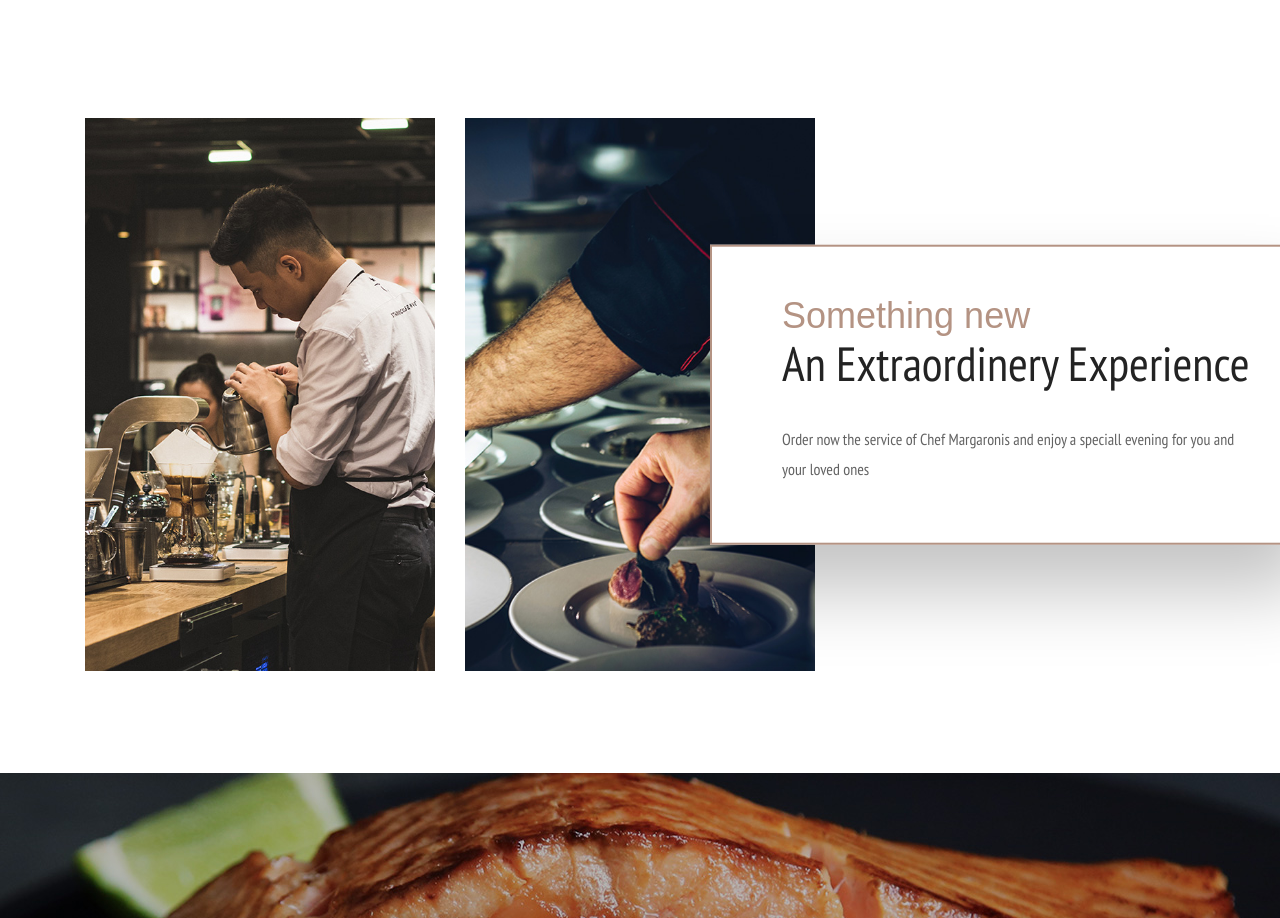
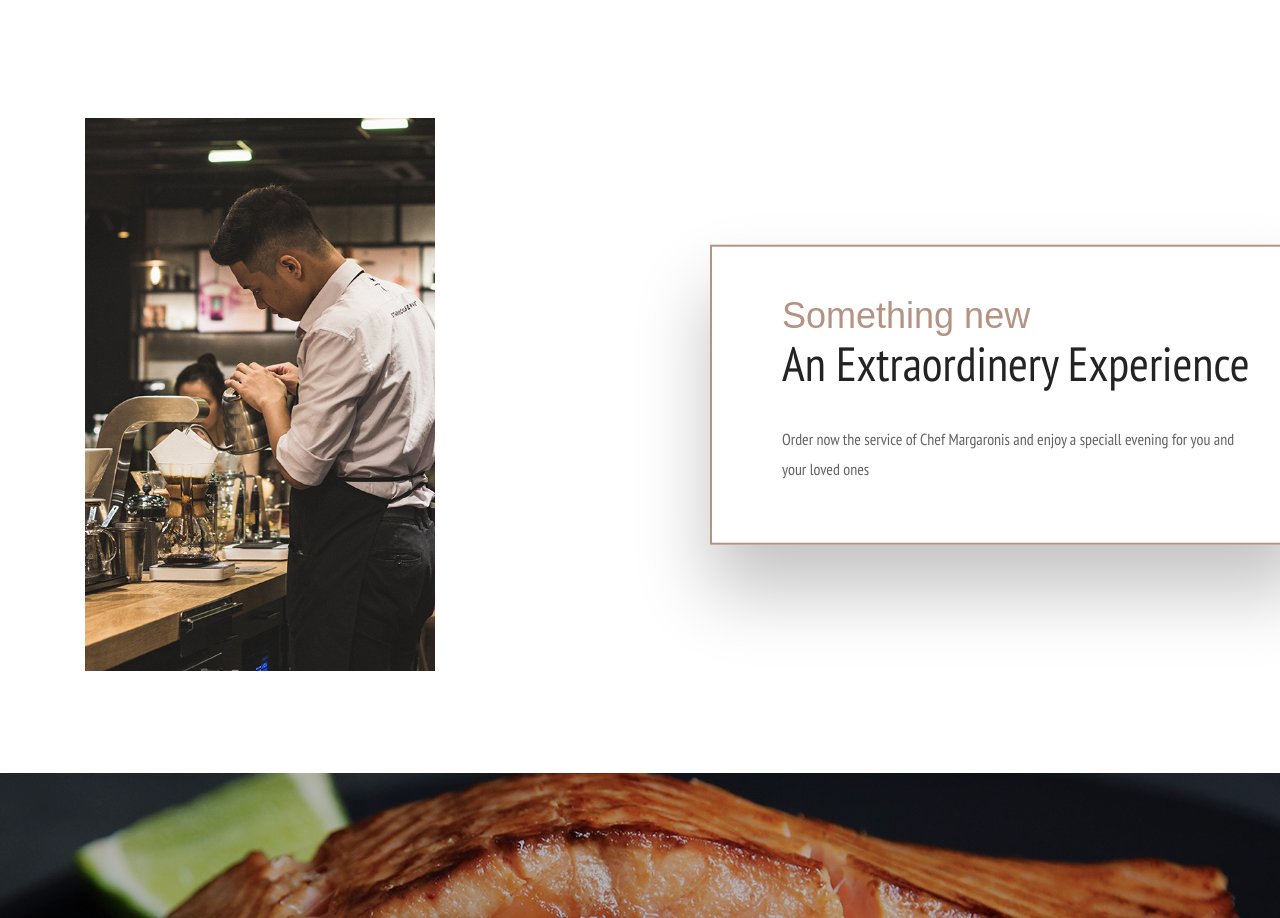
Before and after one commit to murodias171/private_chef_site, a plain HTML site: page index.html in a window 1280 px wide. Shown: the part 872-1790 px from the top of the page. Drawn offline with Linux system fonts and the light colour scheme; a web font is replaced by a local one.

Commit message:
Update index.html
k

```diff
--- a/index.html
+++ b/index.html
@@ -123,9 +123,7 @@
 						<div class="col-xl-4 col-md-6 intro_col">
 							<div class="intro_image"><img src="images/intro_1.jpg" alt="https://unsplash.com/@quanle2819"></div>
 						</div>
-						<div class="col-xl-4 col-md-6 intro_col">
-							<div class="intro_image"><img src="images/intro_2.jpg" alt="https://unsplash.com/@fabmag"></div>
-						</div>
+
 					</div>
 				</div>
 			</div>
```
